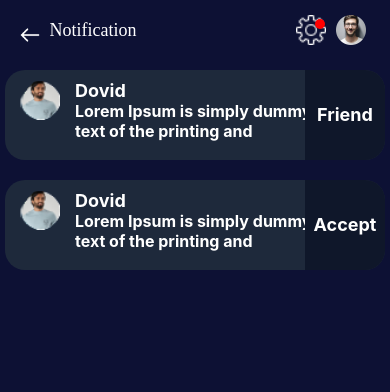
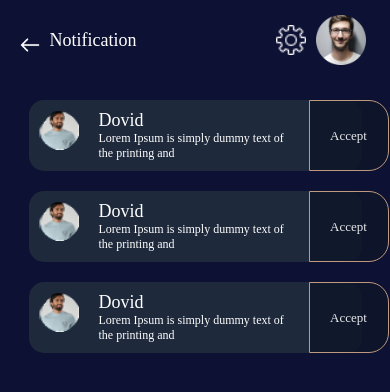
Before and after one commit to manishsaini0143/HASHEMAXDIProject, a React Native app: screen /Notification in a window 390 px wide. Shown: the top 392 px of the page. Built offline with nearby package versions, Linux system fonts and the light colour scheme.

Commit message:
isue fixed

```diff
--- a/src/Screens/CreateGrouplist.js
+++ b/src/Screens/CreateGrouplist.js
@@ -16,7 +16,7 @@ const CreateGrouplist = ({ navigation }) => {
                     <TouchableOpacity>
                         <Image resizeMode='contain' style={{ height: 30, width: 30, margin: 5 }} source={require('../Image/settings.png')} />
                     </TouchableOpacity>
-                    <TouchableOpacity>
+                    <TouchableOpacity onPress={() => navigation.navigate('Notification')}>
                         <Image resizeMode='contain' style={{ height: 30, width: 30, margin: 5 }} source={require('../Image/notification.jpg')} />
                         <View style={{ backgroundColor: 'red', height: 10, width: 10, borderRadius: 20, zIndex: 1, position: 'absolute', right: 6, top: 9 }}></View>
                     </TouchableOpacity>
--- a/src/Screens/Notification.js
+++ b/src/Screens/Notification.js
@@ -1,21 +1,49 @@
 import React from 'react';
-import { View, Text, Image, TouchableOpacity } from 'react-native';
+import { View, Text, Image, TouchableOpacity,FlatList } from 'react-native';
 
 const Notification = ({ navigation }) => {
+    const data = [
+        {
+            id: '1',
+            image: require('../Image/parsnal.jpg'),
+            name: 'Dovid',
+            text: 'Lorem Ipsum is simply dummy text of the printing and',
+            add: 'Accept',
+        },
+        {
+            id: '1',
+            image: require('../Image/parsnal.jpg'),
+            name: 'Dovid',
+            text: 'Lorem Ipsum is simply dummy text of the printing and',
+            add: 'Accept',
+        },
+        {
+            id: '1',
+            image: require('../Image/parsnal.jpg'),
+            name: 'Dovid',
+            text: 'Lorem Ipsum is simply dummy text of the printing and',
+            add: 'Accept',
+        },
+    ];
+    const renderItem1 = ({ item }) => (
+        <View style={{ backgroundColor: '#1E293B', borderRadius: 15, flexDirection: 'row', width: '90%', alignSelf: 'center',margin:10 }}>
+            <View>
+                <Image resizeMode='contain' style={{ height: 40, width: 40, margin: 10 }} source={require('../Image/parsnal.jpg')} />
+            </View>
+            <View style={{ width: 200, margin: 10 }}>
+
+                <Text style={{ color: '#FFFFFF',fontFamily:'Poppins-SemiBold', fontSize: 18, }}>{item.name}</Text>
+                <Text style={{ color: '#FFFFFF',fontFamily:'Poppins-SemiBold', fontSize: 12, }}>{item.text}
+                </Text>
+            </View>
+            <View style={{ backgroundColor: '#0F172A', borderTopRightRadius: 20, borderBottomRightRadius: 20,width:80,justifyContent:'center',borderWidth:1,borderColor:'#D2A784',opacity:0.9}}>
+                <Text style={{ color: '#FFFFFF',fontFamily:'Poppins-SemiBold', fontSize: 13, textAlign: 'center', alignSelf: 'center'}}>{item.add}</Text>
+            </View>
+        </View>
+    );
     return (
         <View style={{ flex: 1, backgroundColor: '#0D1134' }}>
-            {/* <View style={{ flexDirection: 'row', justifyContent: 'space-between' }}>
-
-                <TouchableOpacity onPress={() => navigation.goBack()} style={{ flexDirection: 'row', margin: 20 }}>
-                    <Image resizeMode='contain' style={{ height: 20, width: 20, top: 5 }} source={require('../Image/Backerro.jpg')} />
-                    <Text style={{ color: '#FFFFFF', fontSize: 20, fontWeight: 'bold', left: 10 }}>Notification</Text>
-                </TouchableOpacity>
-                <View style={{ flexDirection: 'row' }}>
-                    <Image resizeMode='contain' style={{ height: 35, width: 35, top: 15, margin: 10 }} source={require('../Image/settings.png')} />
-                    <Image resizeMode='contain' style={{ height: 35, width: 35, top: 15, margin: 10 }} source={require('../Image/menphoto.png')} />
-                </View>
-            </View> */}
-             <View style={{ flexDirection: 'row', justifyContent: 'space-between', width: '90%', alignSelf: 'center', margin: 10 }}>
+            <View style={{ flexDirection: 'row', justifyContent: 'space-between', width: '90%', alignSelf: 'center', margin: 10 }}>
                 <View style={{ flexDirection: 'row' }}>
 
                     <TouchableOpacity onPress={() => navigation.goBack()} style={{ alignSelf: 'center' }}>
@@ -25,50 +53,18 @@ const Notification = ({ navigation }) => {
                 </View>
                 <View style={{ flexDirection: 'row' }}>
                     <TouchableOpacity>
-                        <Image resizeMode='contain' style={{ height: 30, width: 30, margin: 5 }} source={require('../Image/settings.png')} />
-                    </TouchableOpacity>
-                    <TouchableOpacity>
-                        {/* <Image resizeMode='contain' style={{ height: 30, width: 30, margin: 5 }} source={require('../Image/notification.jpg')} /> */}
-                        <View style={{ backgroundColor: 'red', height: 10, width: 10, borderRadius: 20, zIndex: 1, position: 'absolute', right: 6, top: 9 }}></View>
+                        <Image resizeMode='contain' style={{ height: 30, width: 30, alignSelf: 'center', top: 10, margin: 5 }} source={require('../Image/settings.png')} />
                     </TouchableOpacity>
                     <TouchableOpacity onPress={() => navigation.navigate('profile')}>
-                        <Image resizeMode='contain' style={{ height: 30, width: 30, margin: 5 }} source={require('../Image/menphoto.png')} />
+                        <Image resizeMode='contain' style={{ height: 50, width: 50, margin: 5 }} source={require('../Image/menphoto.png')} />
                     </TouchableOpacity>
                 </View>
             </View>
-
-            <View style={{ backgroundColor: '#1E293B', borderRadius: 20, flexDirection: 'row', width: 380, alignSelf: 'center', margin: 10 }}>
-                <View>
-
-                    <Image resizeMode='contain' style={{ height: 40, width: 40, margin: 10, left: 5 }} source={require('../Image/parsnal.jpg')} />
-                </View>
-                <View style={{ width: 240, margin: 10 }}>
-
-                    <Text style={{ color: '#FFFFFF', fontWeight: 'bold', fontSize: 18, }}>Dovid</Text>
-                    <Text style={{ color: '#FFFFFF', fontWeight: 'bold', fontSize: 16, }}>Lorem Ipsum is simply dummy
-                        text of the printing and
-                    </Text>
-                </View>
-                <View style={{ backgroundColor: '#0F172A', borderTopRightRadius: 20, borderBottomRightRadius: 20, width: 80, right: 20 }}>
-                    <Text style={{ color: '#FFFFFF', fontWeight: 'bold', fontSize: 18, textAlign: 'center', alignSelf: 'center', lineHeight: 90 }}>Friend</Text>
-                </View>
-            </View>
-            <View style={{ backgroundColor: '#1E293B', borderRadius: 20, flexDirection: 'row', width: 380, alignSelf: 'center', margin: 10 }}>
-                <View>
-
-                    <Image resizeMode='contain' style={{ height: 40, width: 40, margin: 10, left: 5 }} source={require('../Image/parsnal.jpg')} />
-                </View>
-                <View style={{ width: 240, margin: 10 }}>
-
-                    <Text style={{ color: '#FFFFFF', fontWeight: 'bold', fontSize: 18, }}>Dovid</Text>
-                    <Text style={{ color: '#FFFFFF', fontWeight: 'bold', fontSize: 16, }}>Lorem Ipsum is simply dummy
-                        text of the printing and
-                    </Text>
-                </View>
-                <View style={{ backgroundColor: '#0F172A', borderTopRightRadius: 20, borderBottomRightRadius: 20, width: 80, right: 20 }}>
-                    <Text style={{ color: '#FFFFFF', fontWeight: 'bold', fontSize: 18, textAlign: 'center', alignSelf: 'center', lineHeight: 90 }}>Accept</Text>
-                </View>
-            </View>
+             <FlatList
+     contentContainerStyle={{paddingBottom:100,margin:10}}
+        data={data}
+        renderItem={renderItem1}
+      />
 
         </View>
     );
--- a/src/Screens/SingUp.js
+++ b/src/Screens/SingUp.js
@@ -74,7 +74,7 @@ const SingUp = ({ navigation }) => {
           }
           <View style={{ margin: 10, borderRadius: 15, backgroundColor: '#1E293B', width: 340, flexDirection: 'row', alignSelf: 'center' }} >
             <Image resizeMode='contain' style={{ width: 25, height: 25, margin: 10 }} source={require('../Image/phonecall.jpg')} />
-            <TextInput maxLength={10} style={{ color: '#FFFFFF', width: '75%', fontSize: 16, opacity: 0.7,fontFamily:'Poppins-SemiBold',top:4 }} onChangeText={(txt) => { setPhone(txt) }} keyboardType='number-pad' placeholder='Phone number (optianal)' placeholderTextColor='#FFFFFF' />
+            <TextInput maxLength={10} style={{ color: '#FFFFFF', width: '75%', fontSize: 16, opacity: 0.7,fontFamily:'Poppins-SemiBold',top:4 }} onChangeText={(txt) => { setPhone(txt) }} keyboardType='number-pad' placeholder='Phone number  (optianal)' placeholderTextColor='#FFFFFF' />
           </View>
           <View style={{ margin: 10, borderRadius: 15, backgroundColor: '#1E293B', width: 340, flexDirection: 'row', alignSelf: 'center' }} >
             <Image resizeMode='contain' style={{ width: 25, height: 25, margin: 10 }} source={require('../Image/lock.png')} />
```
Also changed, not shown: src/Screens/Doverning.js (+5 -5 lines), src/Screens/GroupDele.js (+9 -9 lines), src/Screens/Home.js (+5 -5 lines), src/Screens/Setup.js (+19 -25 lines), src/Screens/profile.js (+25 -18 lines), src/Image/profilepicture.png (added), src/Image/puls1.png (added).
